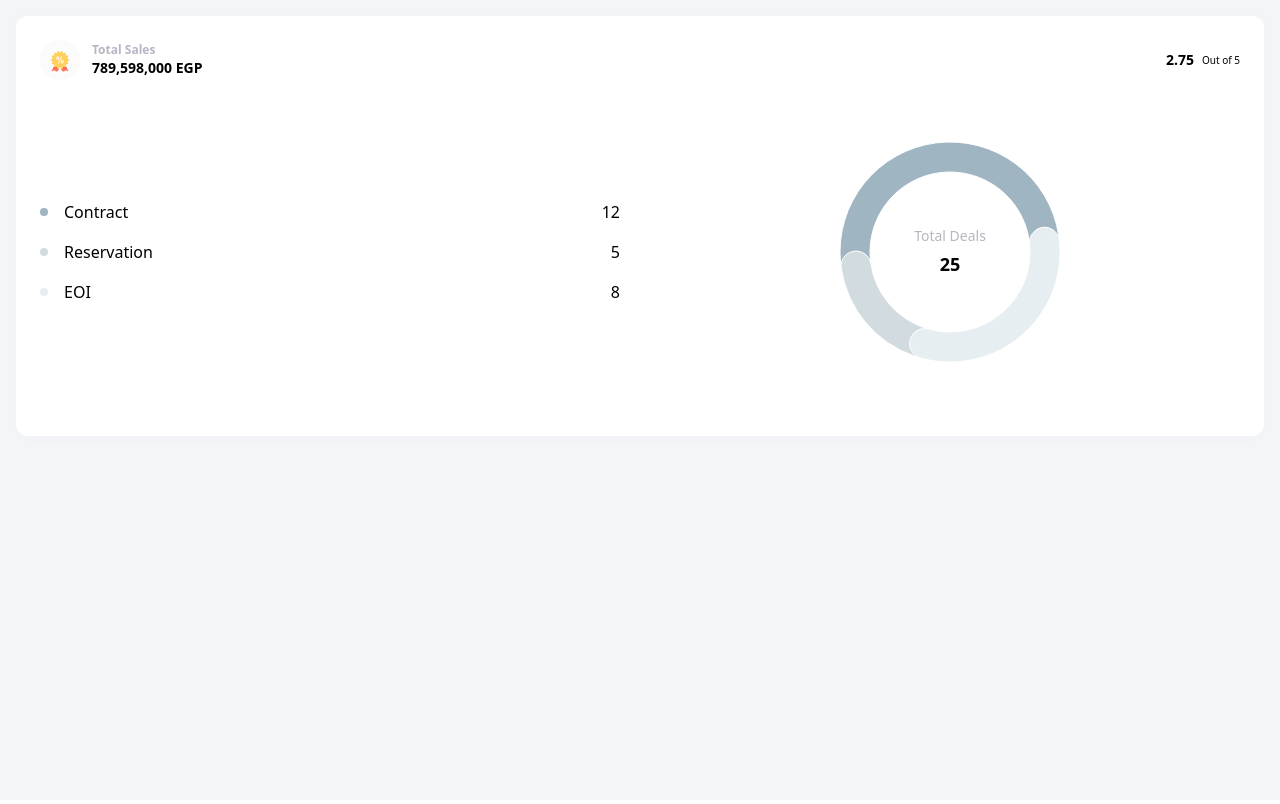
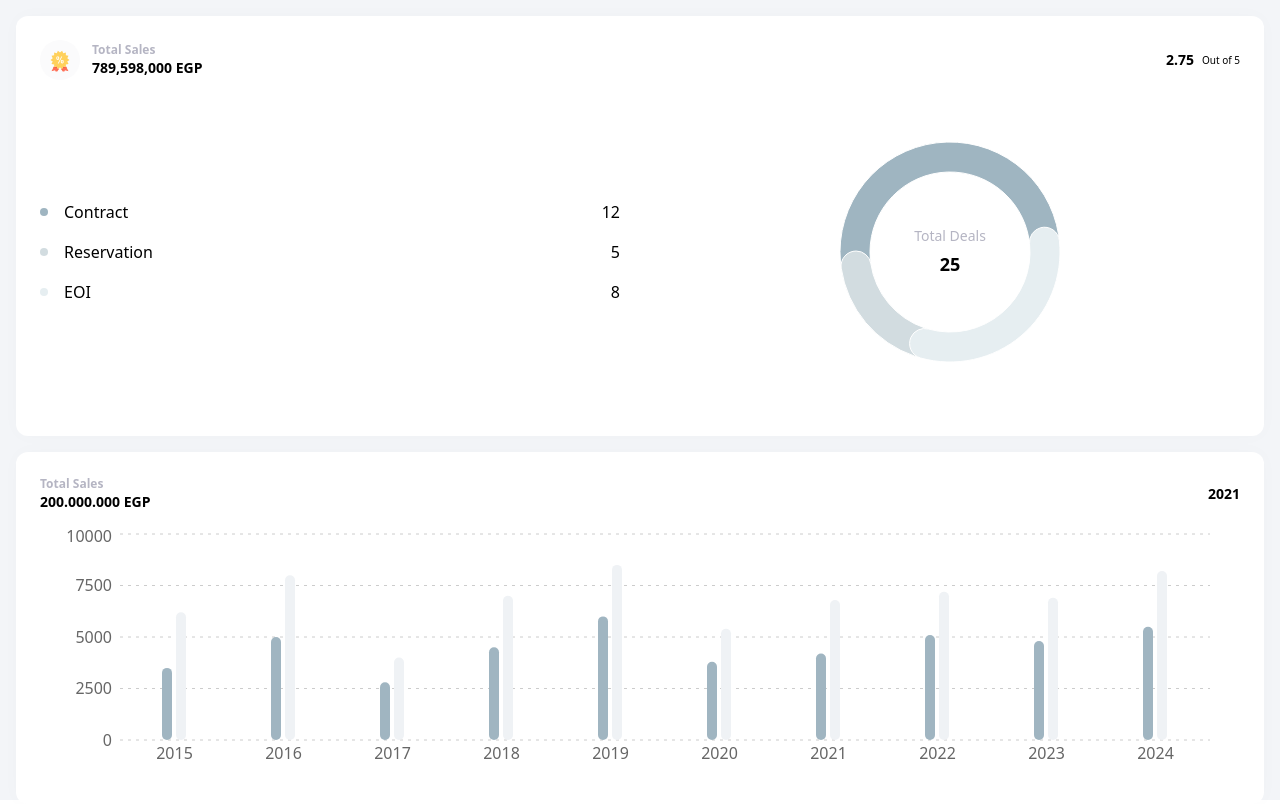
Before and after one commit to bftawfik/frontend-crm, a Next.js app: page /charts in a window 1280 px wide. Built offline with nearby package versions, Linux system fonts and the light colour scheme.

Commit message:
Bar Chart With 2 Lines

```diff
--- /dev/null
+++ b/app/_components/barChartWith2Lines/BarChartWith2Lines.tsx
@@ -0,0 +1,42 @@
+"use client"
+
+import React from "react"
+import { Bar, BarChart, CartesianGrid, ResponsiveContainer, Tooltip, XAxis, YAxis } from "recharts"
+
+interface BarChartWith2LinesProps {
+  data: BarChartItem[]
+  bar1Color?: string
+  bar2Color?: string
+}
+const BarChartWith2Lines: React.FC<BarChartWith2LinesProps> = ({
+  data,
+  bar1Color = "#A0B5C1",
+  bar2Color = "#EFF2F5",
+}) => {
+  return (
+    <div className="h-64 w-full">
+      <ResponsiveContainer width="100%" height="100%">
+        <BarChart
+          width={500}
+          height={300}
+          data={data}
+          margin={{
+            top: 10,
+            right: 30,
+            left: 20,
+            bottom: 10,
+          }}
+        >
+          <CartesianGrid strokeDasharray="3 5" vertical={false} />
+          <XAxis dataKey="name" axisLine={false} tickLine={false} />
+          <YAxis axisLine={false} tickLine={false} />
+          <Tooltip />
+          <Bar dataKey="bar1Value" fill={bar1Color} radius={50} barSize={10} />
+          <Bar dataKey="bar2Value" fill={bar2Color} radius={50} barSize={10} />
+        </BarChart>
+      </ResponsiveContainer>
+    </div>
+  )
+}
+
+export default BarChartWith2Lines
--- a/app/_components/sectionHeader/SectionHeader.tsx
+++ b/app/_components/sectionHeader/SectionHeader.tsx
@@ -7,6 +7,7 @@ interface SectionHeaderProps {
   titleClassName?: string
   subtitleClassName?: string
   rating?: { value: number; total: number }
+  rightContent?: React.ReactNode
 }
 
 const SectionHeader: React.FC<SectionHeaderProps> = ({
@@ -16,6 +17,7 @@ const SectionHeader: React.FC<SectionHeaderProps> = ({
   titleClassName = "text-xs font-semibold text-[#B5B5C3] capitalize",
   subtitleClassName = "text-sm font-semibold",
   rating,
+  rightContent,
 }) => {
   return (
     <div className="flex w-full items-center justify-between">
@@ -32,6 +34,7 @@ const SectionHeader: React.FC<SectionHeaderProps> = ({
           <div className="text-[10px] font-light">Out of {rating.total}</div>
         </div>
       )}
+      {rightContent && rightContent}
     </div>
   )
 }
--- /dev/null
+++ b/app/_mocks/chartsData.ts
@@ -0,0 +1,52 @@
+export const salesData: BarChartItem[] = [
+  {
+    name: "2015",
+    bar1Value: 3500,
+    bar2Value: 6200,
+  },
+  {
+    name: "2016",
+    bar1Value: 5000,
+    bar2Value: 8000,
+  },
+  {
+    name: "2017",
+    bar1Value: 2800,
+    bar2Value: 4000,
+  },
+  {
+    name: "2018",
+    bar1Value: 4500,
+    bar2Value: 7000,
+  },
+  {
+    name: "2019",
+    bar1Value: 6000,
+    bar2Value: 8500,
+  },
+  {
+    name: "2020",
+    bar1Value: 3800,
+    bar2Value: 5400,
+  },
+  {
+    name: "2021",
+    bar1Value: 4200,
+    bar2Value: 6800,
+  },
+  {
+    name: "2022",
+    bar1Value: 5100,
+    bar2Value: 7200,
+  },
+  {
+    name: "2023",
+    bar1Value: 4800,
+    bar2Value: 6900,
+  },
+  {
+    name: "2024",
+    bar1Value: 5500,
+    bar2Value: 8200,
+  },
+]
--- a/app/charts/page.tsx
+++ b/app/charts/page.tsx
@@ -1,8 +1,10 @@
+import BarChartWith2Lines from "app/_components/barChartWith2Lines/BarChartWith2Lines"
 import ChartItemsListing from "app/_components/chartItemsListing/ChartItemsListing"
 import CircleProgressChart from "app/_components/circleProgressChart/CircleProgressChart"
 import SectionHeader from "app/_components/sectionHeader/SectionHeader"
 import SectionWrapper from "app/_components/sectionWrapper/SectionWrapper"
 import DiscountIcon from "app/_components/svgs/DiscountIcon"
+import { salesData } from "app/_mocks/chartsData"
 
 const Page = () => {
   // charts data
@@ -38,6 +40,11 @@ const Page = () => {
           />
         </div>
       </SectionWrapper>
+
+      <SectionWrapper>
+        <SectionHeader title="total sales" subtitle="200.000.000 EGP" rightContent={<div className="text-sm font-semibold text-black">2021</div>} />
+        <BarChartWith2Lines data={salesData}  />
+      </SectionWrapper>
     </section>
   )
 }
```
Also changed, not shown: app/_types/charts.d.ts (+8 -0 lines).
